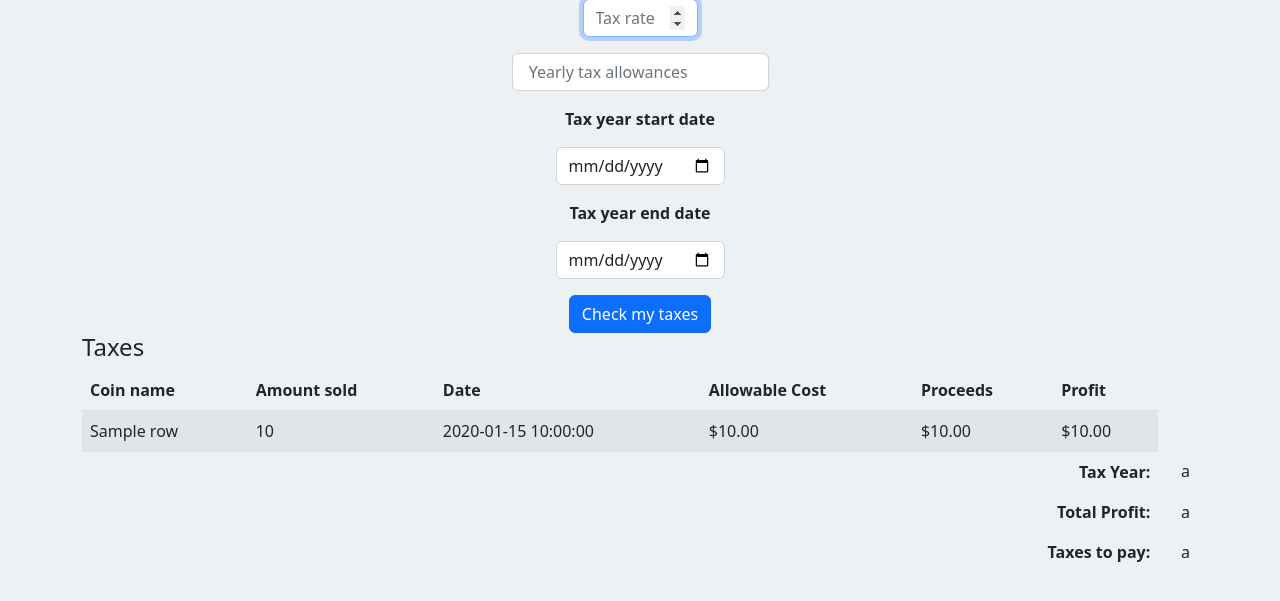
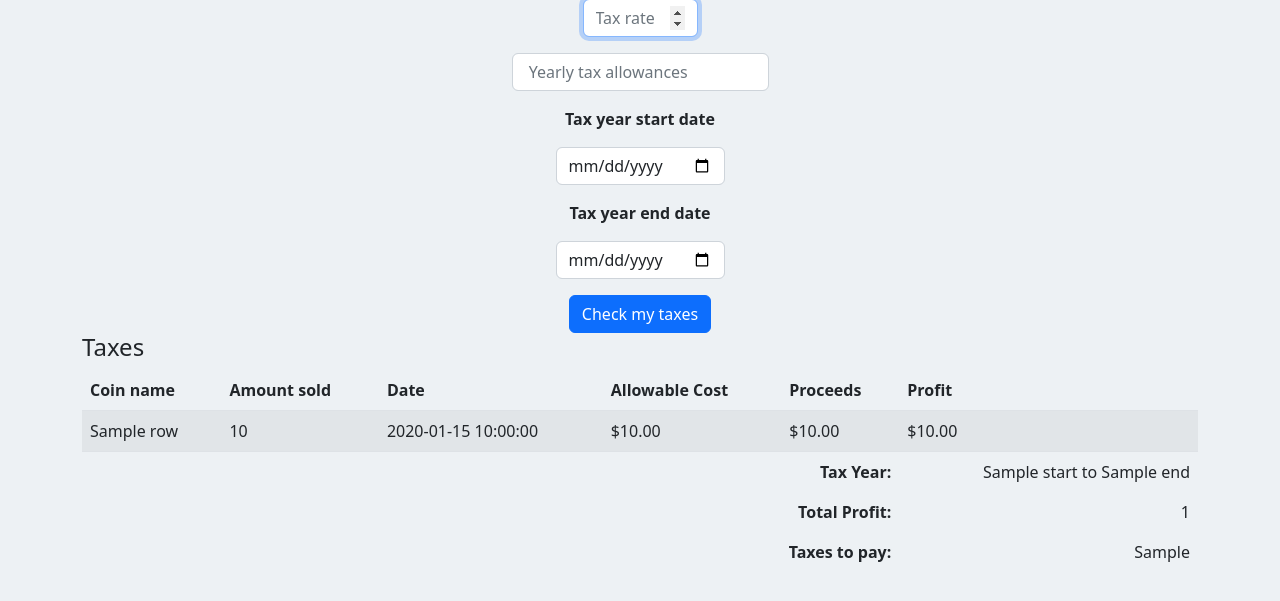
Before and after one commit to AleixMJ/cryptotax, a Flask app: template templates/tax.html in a window 1280 px wide. Shown: the part 144-745 px from the top of the page. Run offline with Flask 2, Linux system fonts and the light colour scheme; the template is opened without the code that fills it: most values are stand-ins (such as "Sample title", 1, 10 or a date in 2020).

Commit message:
tax calculation alpha tab finished

```diff
--- a/app.py
+++ b/app.py
@@ -209,8 +209,8 @@ def tax():
 
     if request.method == "POST":
 
-        rate = request.form.get("rate")
-        allowance = request.form.get("allowance")
+        rate = int(request.form.get("rate"))
+        allowance = int(request.form.get("allowances"))
         start = datetime.strptime(request.form.get("tax_year_start"),  "%Y-%m-%d").date()
         end = datetime.strptime(request.form.get("tax_year_end"),  "%Y-%m-%d").date()
 
@@ -221,6 +221,7 @@ def tax():
 
         transactions = []
         tax = []
+        total_profit = 0
 
         for row in db:
             date = datetime.strptime(row[7],  "%Y-%m-%d").date()
@@ -233,23 +234,23 @@ def tax():
                 total_coins = 0
                 for tx in transactions:
                     if tx["date"] < row["date"]:
-                        print("tx")
                         total_coins += tx["amount"]
                         if tx["amount"] > 0:
                             total_cost += tx["proceeds"]
 
                 average_price = round(total_cost / total_coins, 2)
-                print(average_price)
-                print(total_cost)
-                print(total_coins)
-                print(row["name"])
                 allowable_cost = round(average_price * abs(row["amount"]), 2)
                 profit = round(row["proceeds"] - allowable_cost, 2)
-                tax.append({"name": row["name"], "amount":row["amount"],"date": row["date"], "allowable_cost": allowable_cost, "proceeds": row["proceeds"], "profit": profit})
+                tax.append({"name": row["name"], "amount":row["amount"],"date": row["date"],
+                            "allowable_cost": allowable_cost, "proceeds": row["proceeds"], "profit": profit})
+                total_profit += profit
 
-        print(tax)
 
-        return render_template("tax.html", tax=tax)
+        taxes_to_pay = round((total_profit * (rate / 100)) - allowance, 2)
+        if taxes_to_pay < 0:
+            taxes_to_pay = 0
+        return render_template("tax.html", tax=tax, end=end, start=start, total_profit=total_profit,
+                                taxes_to_pay=taxes_to_pay)
 
     else:
         return render_template("tax.html")
--- a/templates/tax.html
+++ b/templates/tax.html
@@ -57,16 +57,16 @@
         </tbody>
         <tfoot>
             <tr>
-                <td class="border-0 fw-bold text-end" colspan="7">Tax Year: </td>
-                <td class="border-0 text-end"> a </td>
+                <td class="border-0 fw-bold text-end" colspan="5">Tax Year: </td>
+                <td class="border-0 text-end"> {{start}} to {{end}} </td>
             </tr>
             <tr>
-                <td class="border-0 fw-bold text-end" colspan="7">Total Profit: </td>
-                <td class="border-0 text-end"> a </td>
+                <td class="border-0 fw-bold text-end" colspan="5">Total Profit: </td>
+                <td class="border-0 text-end"> {{total_profit}} </td>
             </tr>
             <tr>
-                <td class="border-0 fw-bold text-end" colspan="7">Taxes to pay: </td>
-                <td class="border-0 w-bold text-end"> a </td>
+                <td class="border-0 fw-bold text-end" colspan="5">Taxes to pay: </td>
+                <td class="border-0 w-bold text-end"> {{taxes_to_pay}} </td>
             </tr>
         </tfoot>
     </table>
```
